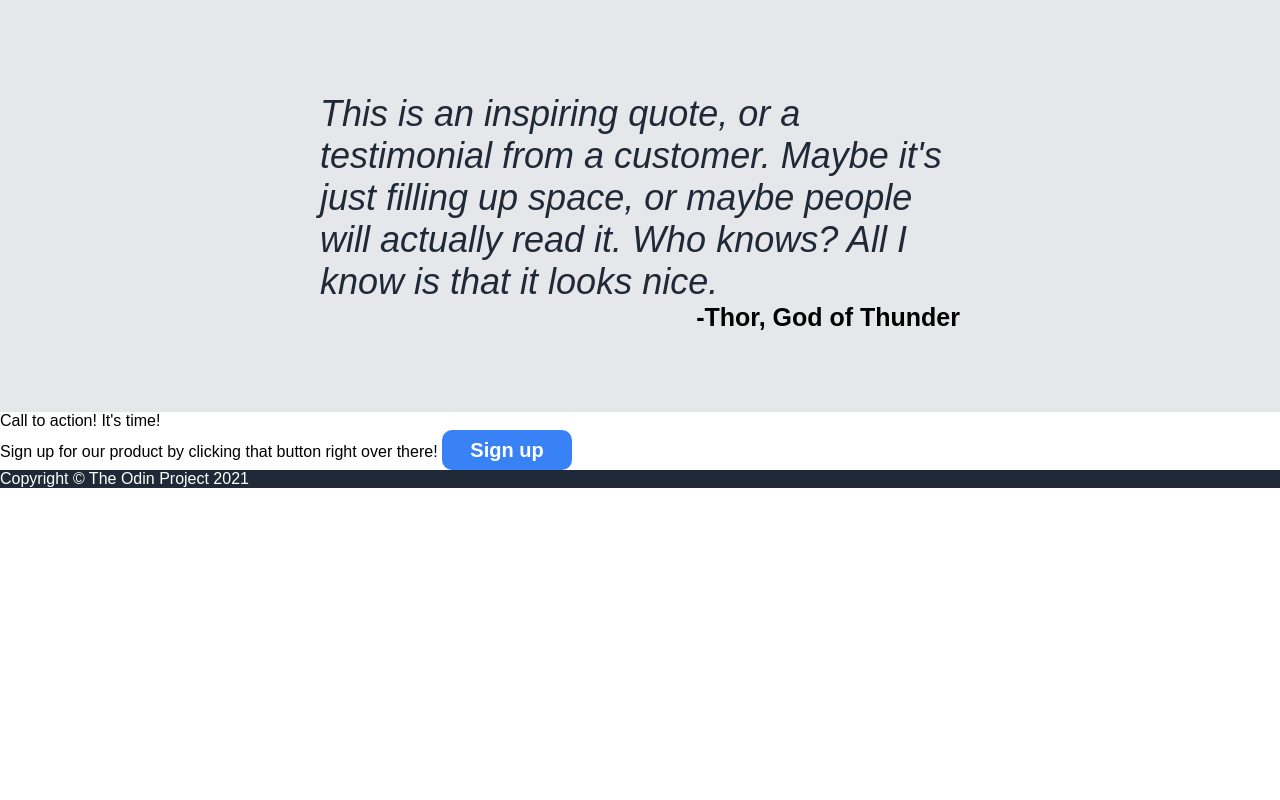
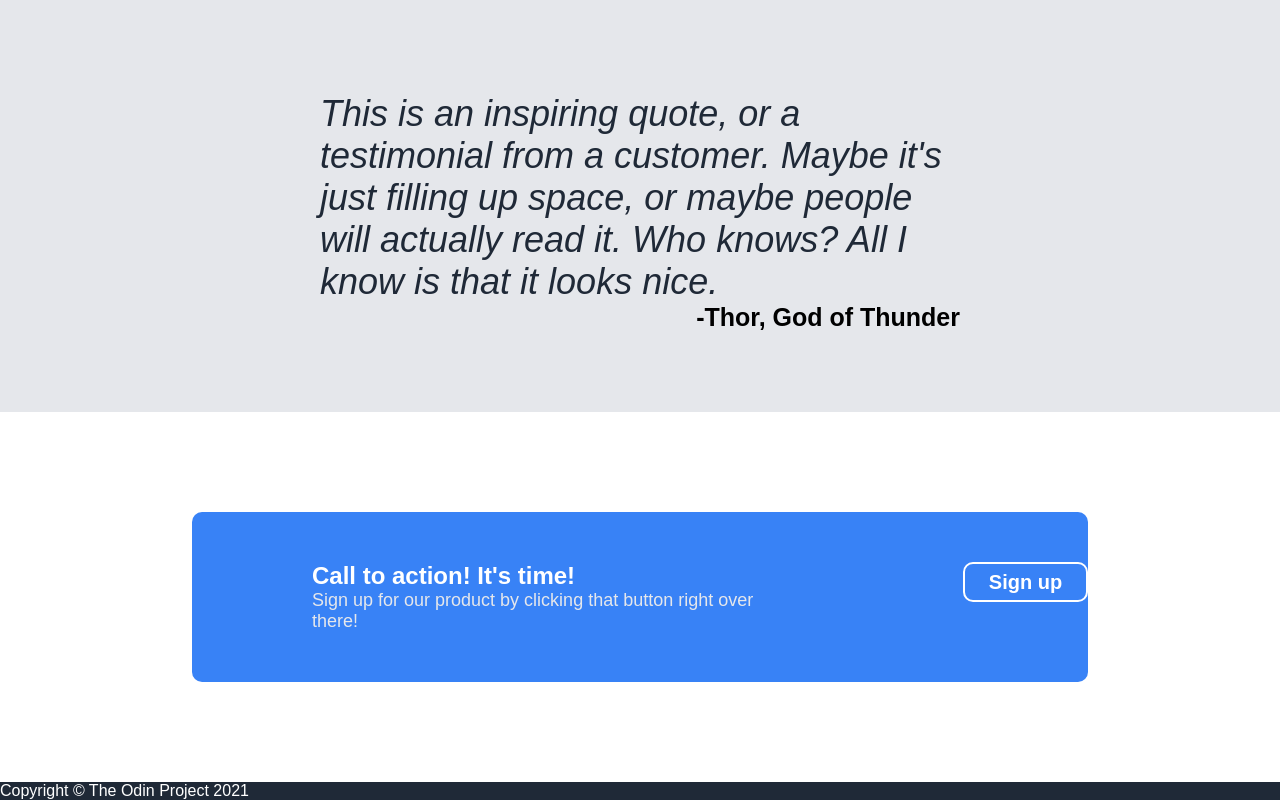
Before and after one commit to Nikhil-Madhusudhanan-25/Landing-Page, a plain HTML site: page index.html in a window 1280 px wide. Shown: the part 1032-1832 px from the top of the page. Before the commit the page ends 1520 px from the top, so only its background shows below. Drawn offline with Linux system fonts and the light colour scheme.

Commit message:
Add css and flex to action-section

```diff
--- a/index.html
+++ b/index.html
@@ -65,9 +65,9 @@
         <div class="action-box">
             <div class="action-content">
                 <div class="action-header">Call to action! It's time!</div>
+                <div class="action-content-body">Sign up for our product by clicking that button right over there!</div>
             </div>
-            Sign up for our product by clicking that button right over there!
-            <input type="button" value="Sign up"class="signup-button set-button-border">
+            <input type="button" value="Sign up"class="signup-button set-button-border button-padding">
         </div>
     </div>
     <div class="footer">Copyright &copy The Odin Project 2021</div>
--- a/scripts/styles.css
+++ b/scripts/styles.css
@@ -145,3 +145,40 @@ a{
     display: flex;
     justify-content: flex-end;
 }
+.action-section{
+    display:flex;
+    justify-content: center;
+    padding: 100px 0px;
+}
+.action-box{
+    background-color: #3882F6;
+    color: white;
+    /*padding: 20px 150px 20px 180px;*/
+    flex-basis:70%;
+    display: flex;
+    padding-top:50px;
+    padding-bottom: 50px;
+    border-radius: 10px;
+    gap: 180px;
+}
+.action-header{
+    font-size: 24px;
+    font-weight: bold;
+}
+.action-content{
+    /*flex-grow: 1;*/
+    display: flex;
+    flex-direction: column;
+    padding-left: 120px;
+}
+.action-content-body{
+    font-size: 18px;
+    color: #E5E7EB;
+}
+/*.button-padding{
+    padding-right: 250px;
+}*/
+.set-button-border{
+    border-style: solid;
+    border-color: white;
+}
```
